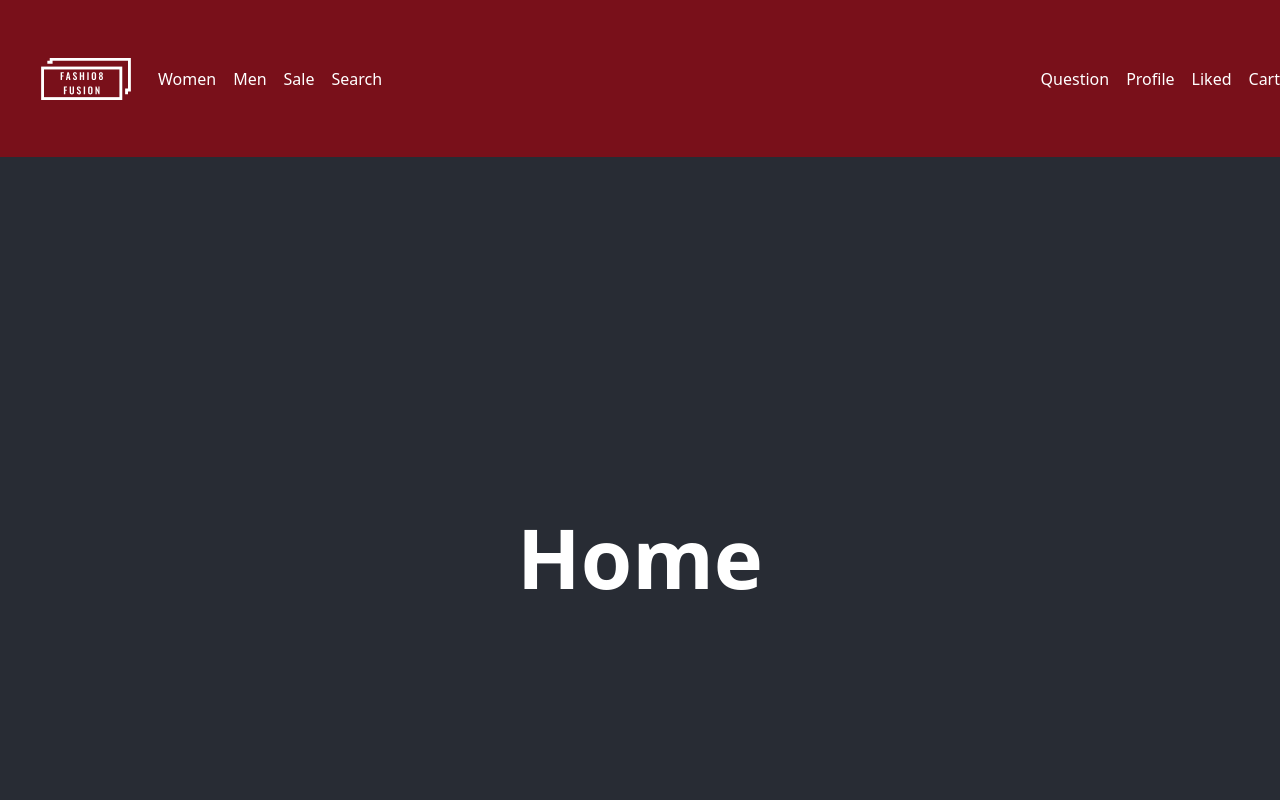
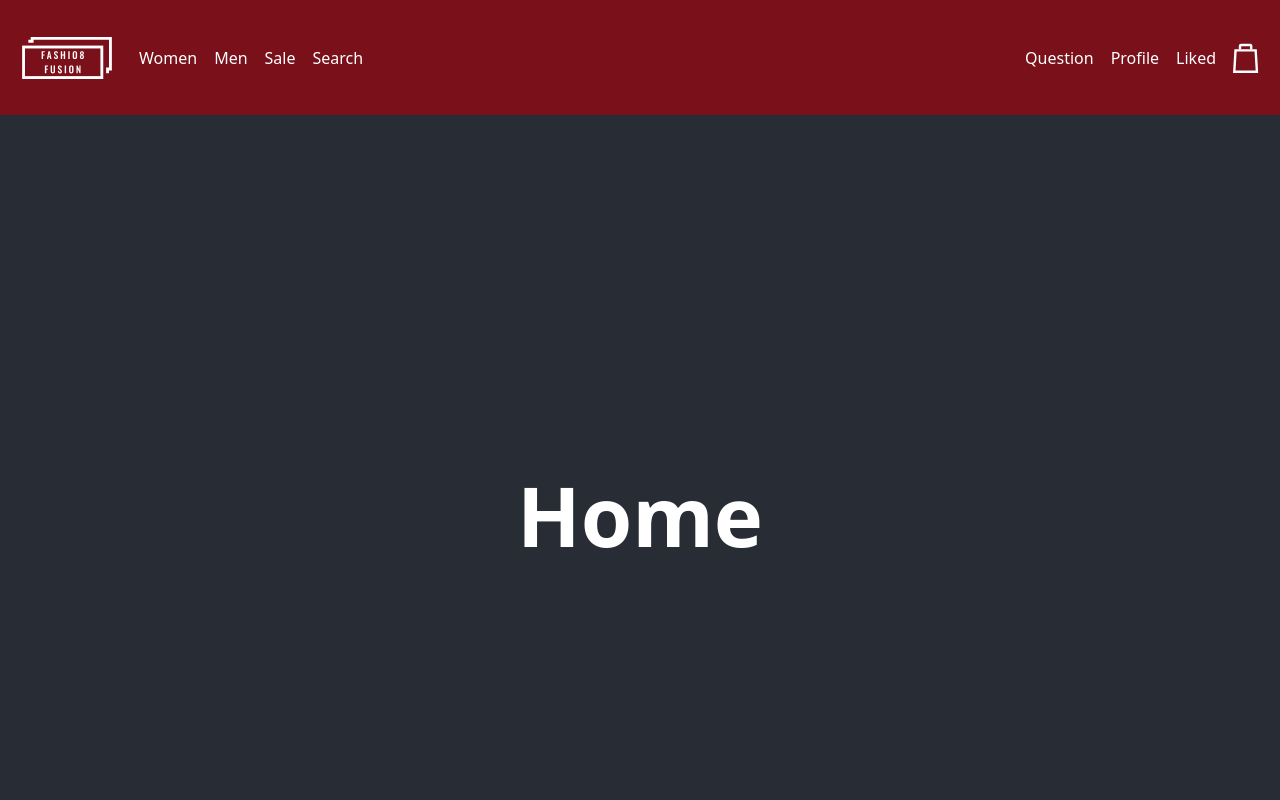
Before and after one commit to arturgola/ClothingStorePlatform, a React (Vite) app in the folder fashio8fusion/frontend/: page / in a window 1280 px wide. Shown: the top 800 px of the page. Built offline with nearby package versions, Linux system fonts and the light colour scheme.

Commit message:
cart logo

```diff
--- a/fashio8fusion/frontend/src/components/Navbar/Navbar.jsx
+++ b/fashio8fusion/frontend/src/components/Navbar/Navbar.jsx
@@ -14,7 +14,7 @@ export const Navbar = () => {
             <li>Question</li>
             <li>Profile</li>
             <li>Liked</li>
-            <li>Cart</li>
+            <img src="/assets/cart_logo.svg" alt="cart" className={styles.cart}/>
         </ul>
     </div>
   )
--- a/fashio8fusion/frontend/src/components/Navbar/Navbar.module.css
+++ b/fashio8fusion/frontend/src/components/Navbar/Navbar.module.css
@@ -2,7 +2,7 @@
     display: flex;
     align-items: center;
     justify-content: space-between;
-    padding: 21px 0;
+    padding: 0 21px;
     background-color: #79101A;
     height: 115px;
     max-height: 115px;
@@ -16,6 +16,7 @@
     list-style: none;
     gap: 17px;
     color: white;
+    padding: 0;
 }
 
 .logo{
@@ -23,3 +24,8 @@
     height: 42px;
     width: 92px;
 }
+
+.cart_logo{
+    height: 28px;
+    width: 25px;
+}
```
Also changed, not shown: fashio8fusion/frontend/public/assets/cart_logo.svg (added), 1 other file (tests, documents, lock files or other folders).
